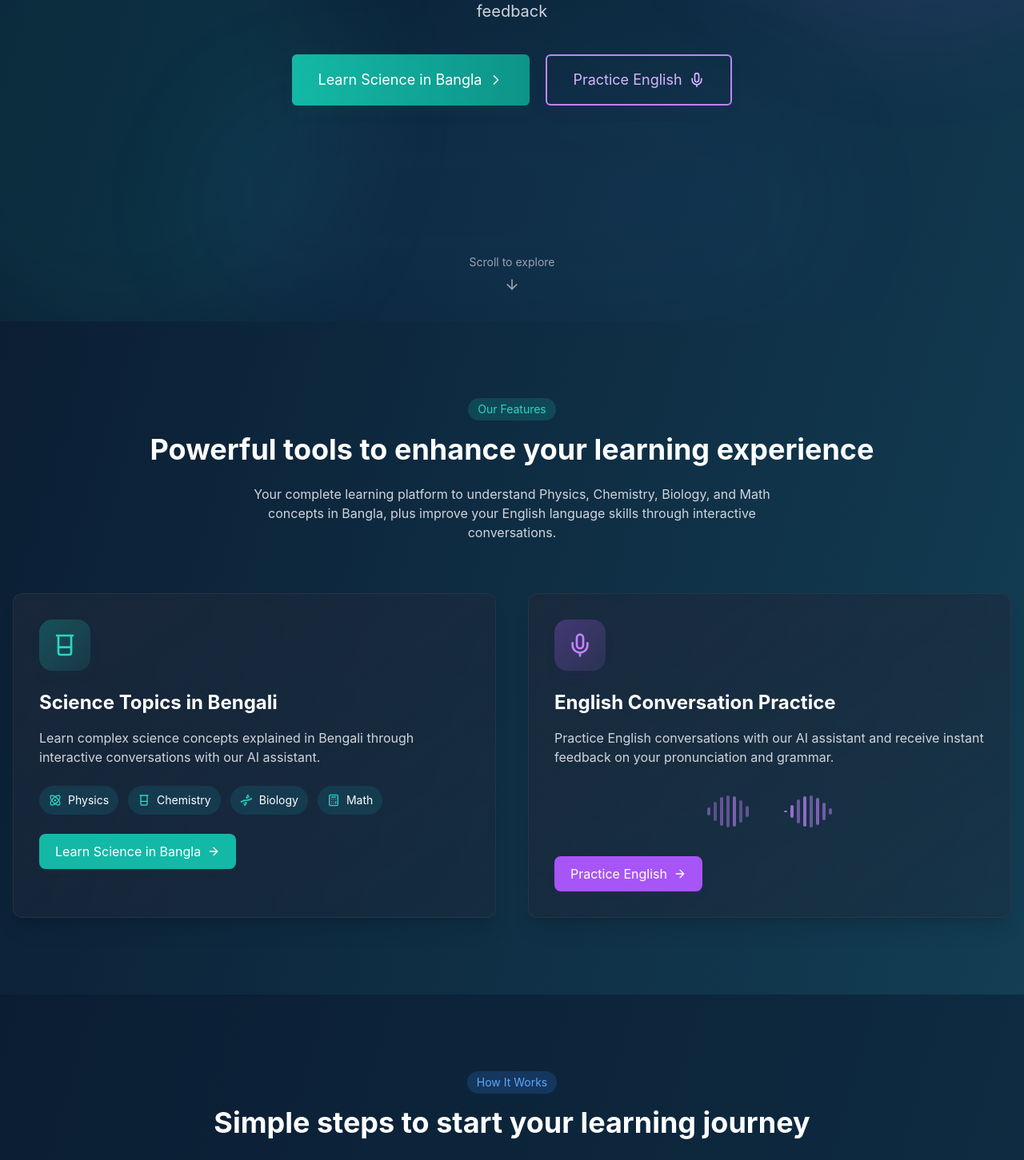
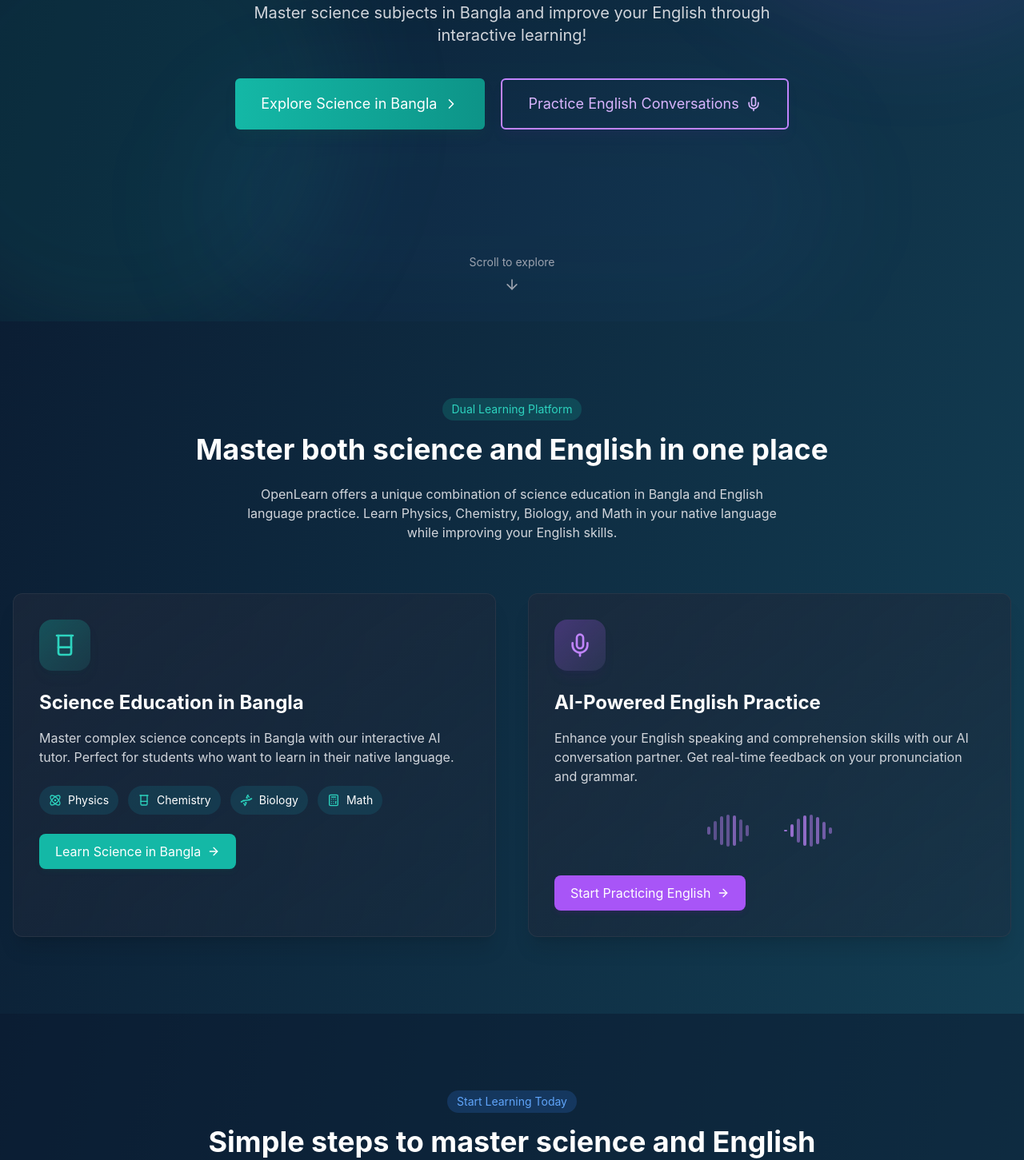
Before and after one commit to helloimabid/openlearn, a React (Vite) app in the folder frontend/: page / in a window 1280 px wide. Shown: the part 398-1849 px from the top of the page at 80% size. Built offline with nearby package versions, Linux system fonts and the light colour scheme; no server answers.

Commit message:
language fixes

```diff
--- a/frontend/src/contexts/language-context.jsx
+++ b/frontend/src/contexts/language-context.jsx
@@ -11,26 +11,26 @@
 const translations = {
   en: {
     // Hero section
-    "hero.title": "Learn English with AI",
+    "hero.title": "OpenLearn: Science in Bangla & English Practice",
     "hero.subtitle":
-      "Master English through interactive conversations and personalized feedback",
+      "Master science subjects in Bangla and improve your English through interactive learning!",
     "hero.cta": "Get Started",
     "hero.scrollToExplore": "Scroll to explore",
-    "hero.learnScience": "Learn Science in Bangla",
-    "hero.practiceEnglish": "Practice English",
+    "hero.learnScience": "Explore Science in Bangla",
+    "hero.practiceEnglish": "Practice English Conversations",
 
     // Features section
-    "features.title": "Our Features",
-    "features.subtitle": "Powerful tools to enhance your learning experience",
+    "features.title": "Dual Learning Platform",
+    "features.subtitle": "Master both science and English in one place",
     "features.description":
-      "Your complete learning platform to understand Physics, Chemistry, Biology, and Math concepts in Bangla, plus improve your English language skills through interactive conversations.",
-    "features.conversationPractice.title": "English Conversation Practice",
+      "OpenLearn offers a unique combination of science education in Bangla and English language practice. Learn Physics, Chemistry, Biology, and Math in your native language while improving your English skills.",
+    "features.conversationPractice.title": "AI-Powered English Practice",
     "features.conversationPractice.description":
-      "Practice English conversations with our AI assistant and receive instant feedback on your pronunciation and grammar.",
-    "features.conversationPractice.cta": "Practice English",
-    "features.scienceTopics.title": "Science Topics in Bengali",
+      "Enhance your English speaking and comprehension skills with our AI conversation partner. Get real-time feedback on your pronunciation and grammar.",
+    "features.conversationPractice.cta": "Start Practicing English",
+    "features.scienceTopics.title": "Science Education in Bangla",
     "features.scienceTopics.description":
-      "Learn complex science concepts explained in Bengali through interactive conversations with our AI assistant.",
+      "Master complex science concepts in Bangla with our interactive AI tutor. Perfect for students who want to learn in their native language.",
     "features.scienceTopics.physics": "Physics",
     "features.scienceTopics.chemistry": "Chemistry",
     "features.scienceTopics.biology": "Biology",
@@ -38,12 +38,12 @@
     "features.scienceTopics.cta": "Learn Science in Bangla",
 
     // How it works section
-    "howItWorks.title": "How It Works",
-    "howItWorks.subtitle": "Simple steps to start your learning journey",
+    "howItWorks.title": "Start Learning Today",
+    "howItWorks.subtitle": "Simple steps to master science and English",
     "howItWorks.description":
-      "Follow these steps to get started with OpenLearn.",
-    "howItWorks.bengaliSectionTitle": "Learn Science in Bangla",
-    "howItWorks.englishSectionTitle": "Practice English Conversations",
+      "Begin your journey with OpenLearn in just a few easy steps.",
+    "howItWorks.bengaliSectionTitle": "Science Learning in Bangla",
+    "howItWorks.englishSectionTitle": "English Language Practice",
     "howItWorks.step1.title": "Create an Account",
     "howItWorks.step1.description":
       "Sign up for free and set up your profile with your learning preferences.",
@@ -64,19 +64,19 @@
       "Practice English with AI and get instant feedback.",
 
     // Benefits section
-    "benefits.title": "Benefits",
-    "benefits.subtitle": "Why Choose OpenLearn?",
+    "benefits.title": "Why OpenLearn?",
+    "benefits.subtitle": "The Best of Both Worlds",
     "benefits.description":
-      "OpenLearn offers a unique blend of science education in Bangla and English language practice with AI.",
-    "benefits.benefit1.title": "Science in Bangla",
+      "OpenLearn combines quality science education in Bangla with effective English language practice, all in one platform.",
+    "benefits.benefit1.title": "Native Language Learning",
     "benefits.benefit1.description":
-      "Understand complex science concepts in your native language.",
-    "benefits.benefit2.title": "AI English Practice",
+      "Master complex science concepts in Bangla for better understanding and retention.",
+    "benefits.benefit2.title": "English Language Development",
     "benefits.benefit2.description":
-      "Practice English conversations with instant AI feedback.",
-    "benefits.benefit3.title": "Personalized Learning",
+      "Improve your English through interactive conversations with our AI tutor.",
+    "benefits.benefit3.title": "Personalized Education",
     "benefits.benefit3.description":
-      "Get a learning experience tailored to your needs.",
+      "Experience learning tailored to your pace and style, whether in Bangla or English.",
 
     // Navigation
     "nav.home": "Home",
@@ -120,11 +120,11 @@
   },
   bn: {
     // Hero section
-    "hero.title": "এআই এর সাহায্যে ইংরেজি শিখুন",
+    "hero.title": "OpenLearn: বাংলা ও ইংরেজিতে বিজ্ঞান অনুশীলন",
     "hero.subtitle":
-      "ইন্টারেক্টিভ কথোপকথন এবং ব্যক্তিগতকৃত প্রতিক্রিয়ার মাধ্যমে ইংরেজি আয়ত্ত করুন",
+      "বাংলায় বিজ্ঞান বিষয়গুলো আয়ত্ত করুন এবং ইন্টারঅ্যাকটিভ শিক্ষার মাধ্যমে আপনার ইংরেজি দক্ষতা বাড়ান!",
     "hero.cta": "শুরু করুন",
-    "hero.scrollToExplore": "অন্বেষণ করতে স্ক্রোল করুন",
+    "hero.scrollToExplore": "অনুসন্ধানের জন্য নিচে নামুন",
     "hero.learnScience": "বাংলায় বিজ্ঞান শিখুন",
     "hero.practiceEnglish": "ইংরেজি অনুশীলন করুন",
 
```
